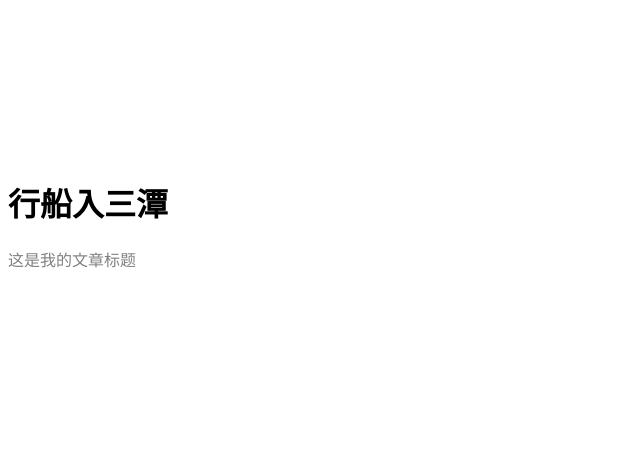
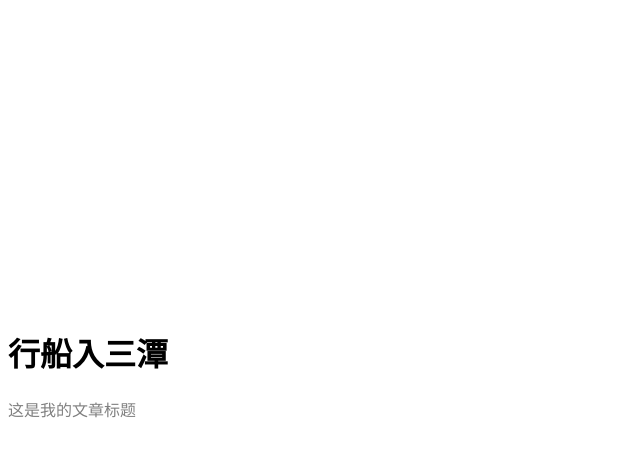
Before and after one commit to liushuaiiu/liushuaiiu.github.io, a Jekyll site: the page built from index.html, in a window 1280 px wide. Shown: the top 457 px of the page, without its empty margins (0-640 px from the left). Built offline with Jekyll 4.4.1, drawn with Linux system fonts in a browser that asks for light colours.

Commit message:
Update index.html

```diff
--- a/index.html
+++ b/index.html
@@ -3,6 +3,7 @@ layout: default
 ---
 <!DOCTYPE html>
 <html lang="en">
+<header></header>
 <head>
     <meta charset="UTF-8">
     <meta name="viewport" content="width=device-width, initial-scale=1.0">
```
